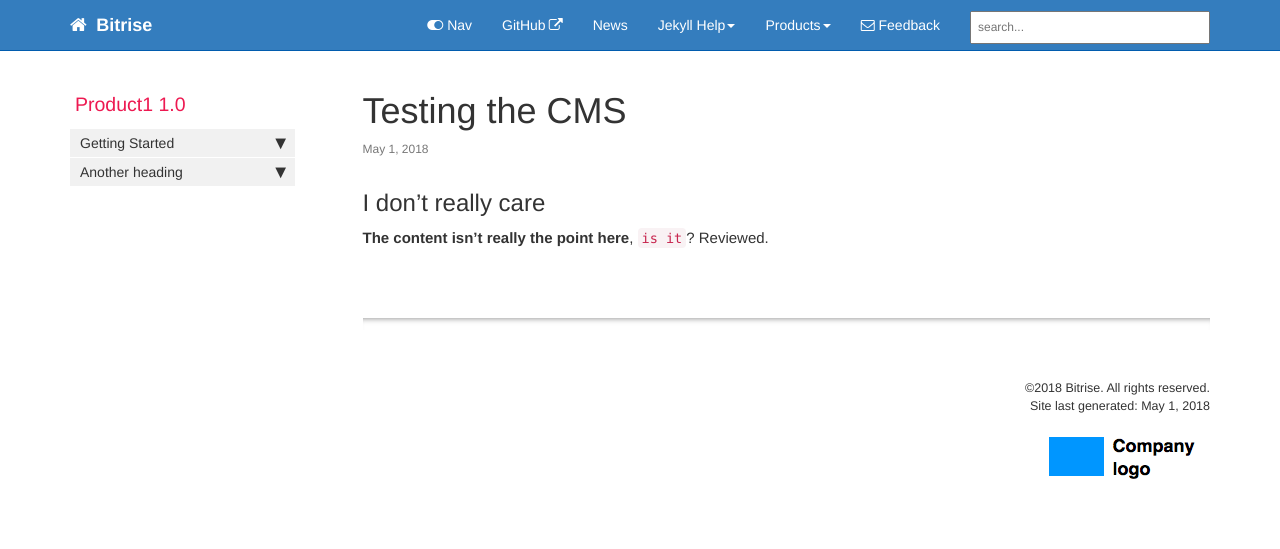
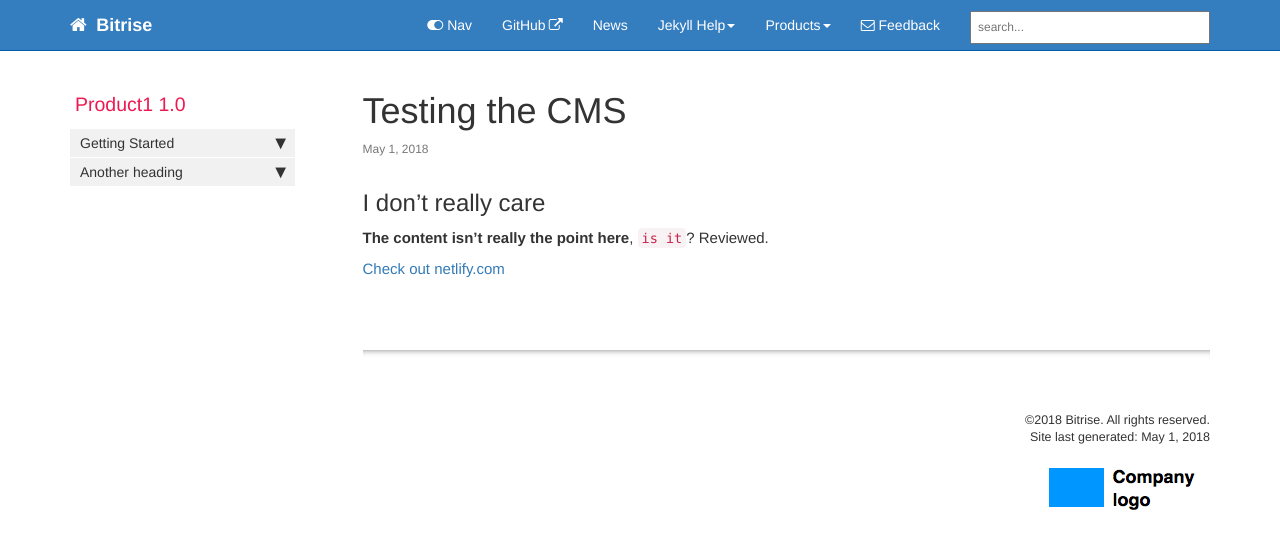
Before and after one commit to si0rac/jekyll-doc-theme, a Jekyll site: the page built from pages/product1/2018-05-01-testing-the-cms.md, in a window 1280 px wide. Shown: the top 549 px of the page. Built offline with Jekyll 4.4.1, drawn with Linux system fonts in a browser that asks for light colours; nearby versions of some CDN libraries; comment, search, counter and statistics services are not loaded.

Commit message:
reuse testing

```diff
--- /dev/null
+++ b/_includes/custom/reuse.md
@@ -0,0 +1 @@
+[Check out netlify.com](www.netlify.com)
--- a/pages/product1/2018-05-01-testing-the-cms.md
+++ b/pages/product1/2018-05-01-testing-the-cms.md
@@ -9,3 +9,5 @@ permalink: 2018-05-01-testing-the-cms.html
 ## I don't really care
 
 **The content isn't really the point here**, `is it`? Reviewed.
+
+{% include custom/reuse.md %}
```
